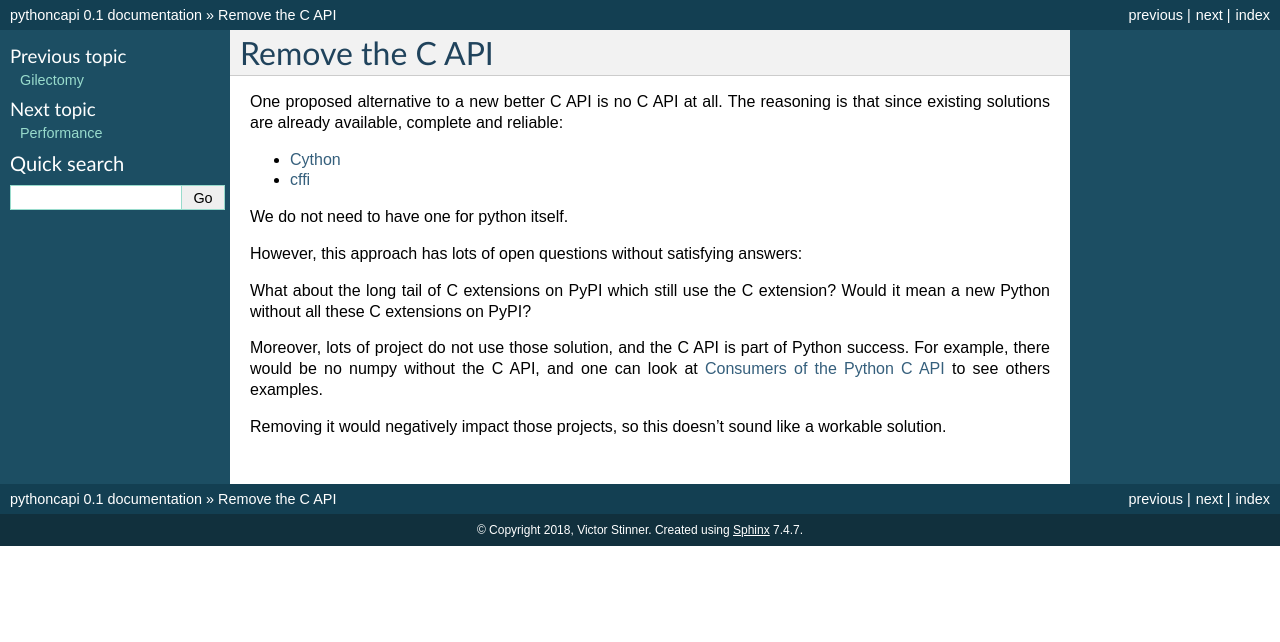
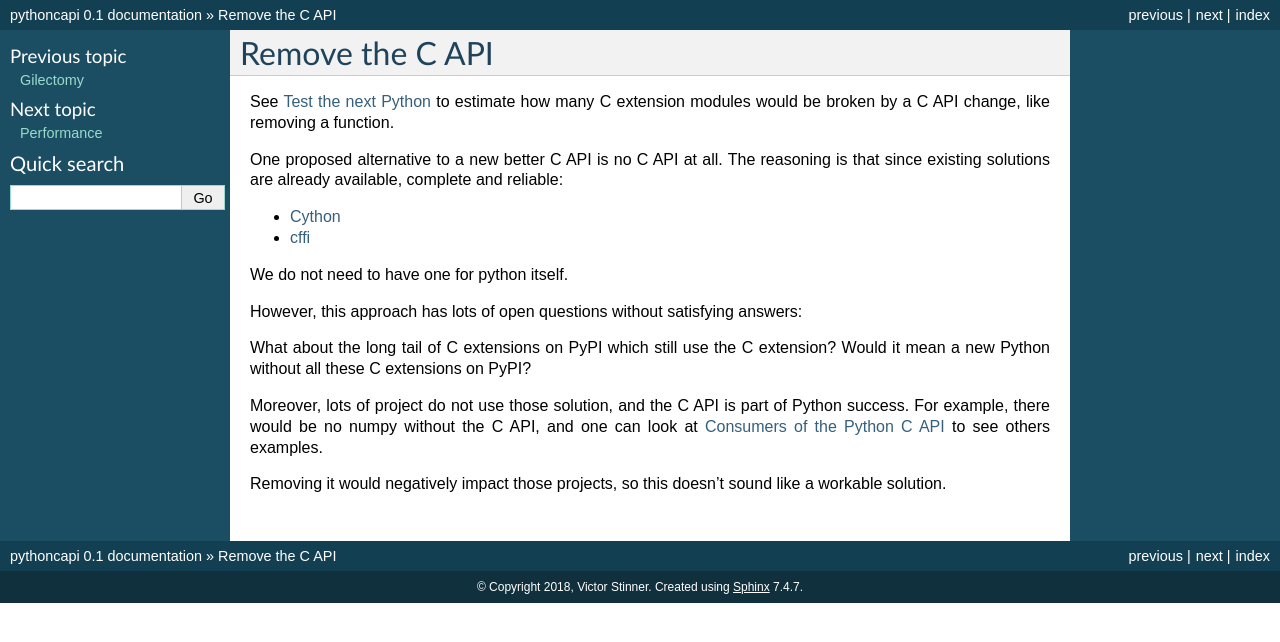
Before and after one commit to pythoncapi/pythoncapi, a Sphinx documentation site: the page built from doc/remove_c_api.rst, in a window 1280 px wide. Shown: the top 642 px of the page. Built offline with Sphinx 7.4.7, drawn with Linux system fonts in a browser that asks for light colours.

Commit message:
test Python next

```diff
--- a/doc/remove_c_api.rst
+++ b/doc/remove_c_api.rst
@@ -3,6 +3,11 @@
 ++++++++++++++++
 Remove the C API
 ++++++++++++++++
+
+See `Test the next Python
+<https://pythondev.readthedocs.io/test_next_python.html>`_ to estimate how many
+C extension modules would be broken by a C API change, like removing a
+function.
 
 One proposed alternative to a new better C API is no C API at all. The reasoning is that since existing
 solutions are already available, complete and reliable:
```
